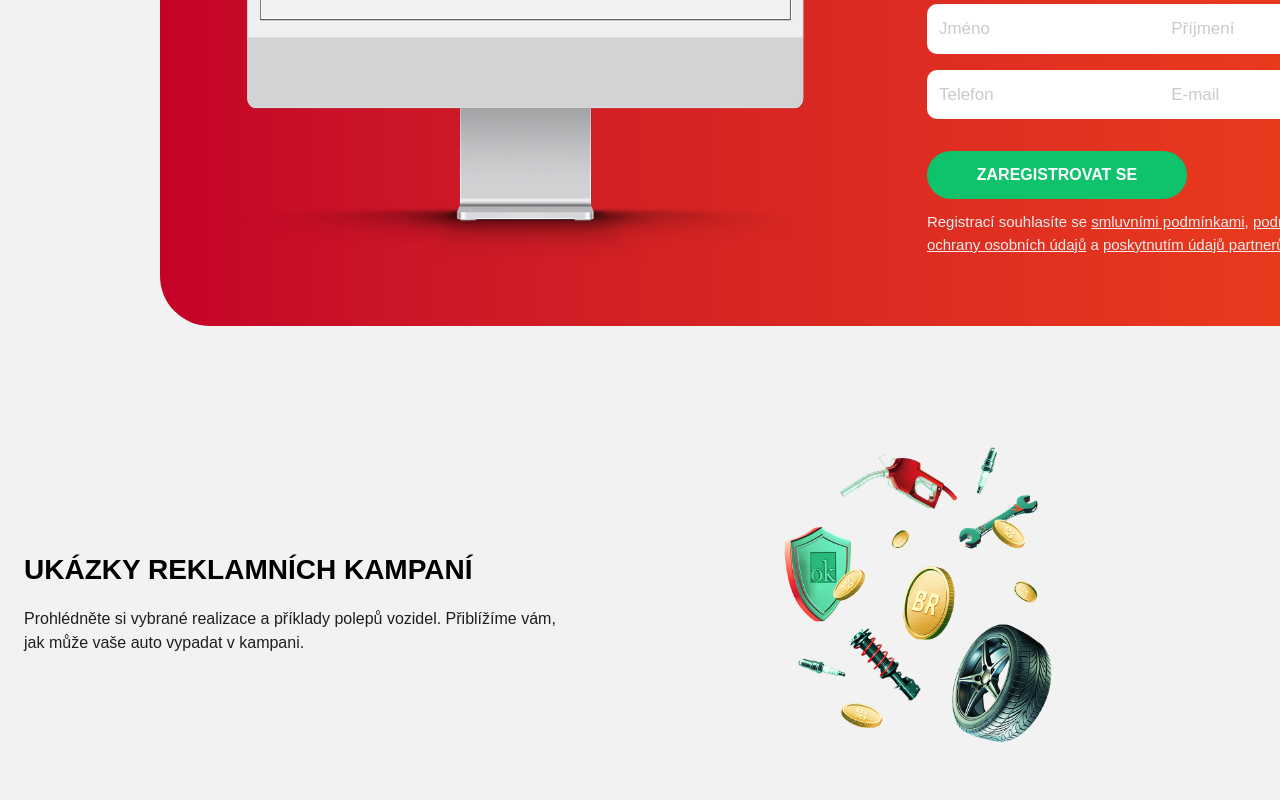
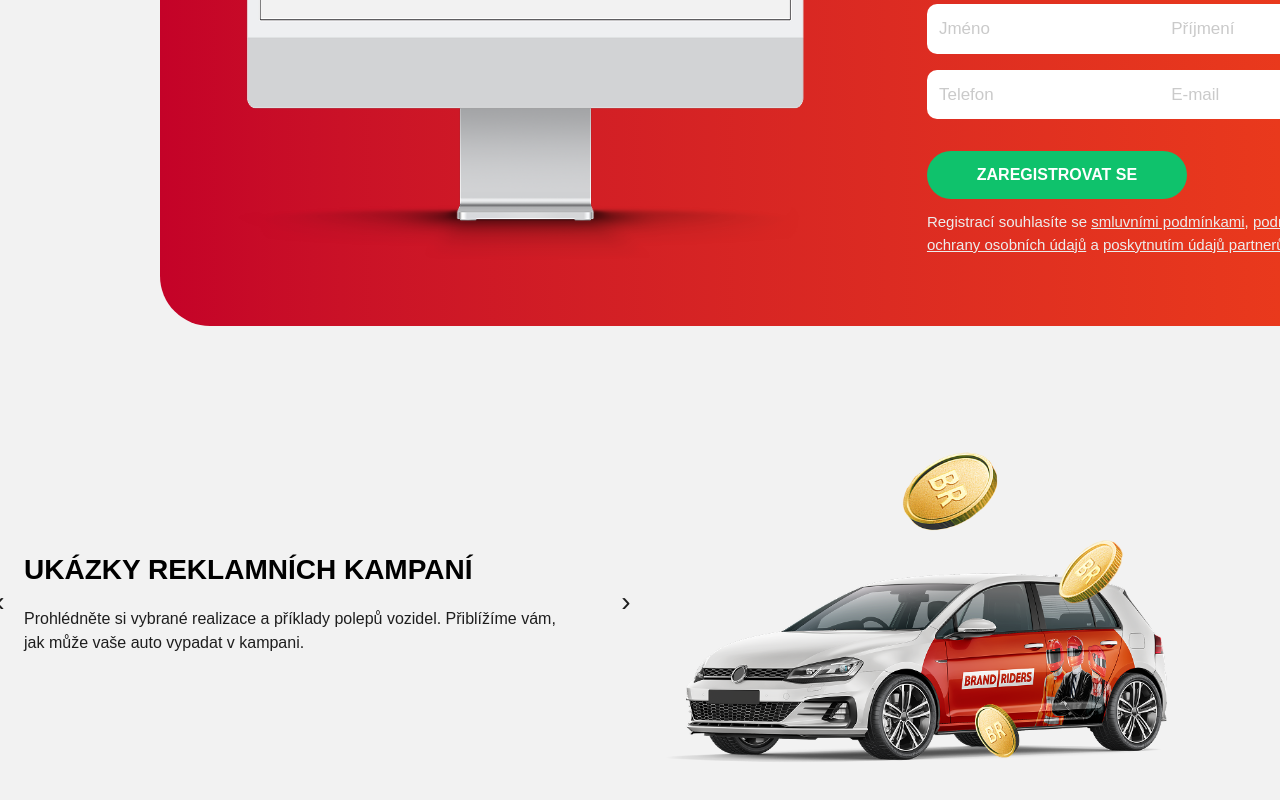
Before and after one commit to primabox/Brand_riders, a website built with Vite: page my-project/index.html in a window 1280 px wide. Shown: the part 6216-7016 px from the top of the page. Built offline with nearby package versions, Linux system fonts and the light colour scheme; a web font is replaced by a local one.

Commit message:
carousel

```diff
--- a/my-project/index.html
+++ b/my-project/index.html
@@ -542,14 +542,18 @@
   <section class="showcase-carousel py-12">
     <div class="mx-auto max-w-[1550px] px-6 flex items-center justify-between">
       <!-- Left: text area styled like photo 2 -->
-      <div class="showcase-text w-1/2 pr-8">
+      <div class="showcase-text relative w-1/2 pr-8">
         <h3 class="uppercase text-[28px] font-black">UKÁZKY REKLAMNÍCH KAMPANÍ</h3>
         <p class="mt-4 text-[16px] text-[#1E1E1E]">Prohlédněte si vybrané realizace a příklady polepů vozidel.
           Přiblížíme vám, jak může vaše auto vypadat v kampani.</p>
+        <!-- large arrows positioned beside the text (left/right) -->
+        <button class="showcase-prev absolute -left-12 top-1/2 transform -translate-y-1/2 text-[#1E1E1E] bg-transparent w-12 h-12 flex items-center justify-center z-40 text-[28px]" aria-label="Předchozí">‹</button>
+        <button class="showcase-next absolute -right-12 top-1/2 transform -translate-y-1/2 text-[#1E1E1E] bg-transparent w-12 h-12 flex items-center justify-center z-40 text-[28px]" aria-label="Další">›</button>
       </div>
 
       <!-- Right: image carousel -->
       <div class="showcase-slider w-[700px] h-[360px] relative flex items-center justify-center overflow-hidden">
+        <!-- prev/next moved to the left text column -->
         <div class="slide absolute inset-0 flex items-center justify-center">
           <img src="img/Artboard1.png" alt="Ukázka kampaně 1" class="max-w-full max-h-[340px] object-contain" />
         </div>
@@ -559,6 +563,7 @@
         <div class="slide hidden absolute inset-0 flex items-center justify-center">
           <img src="img/roadcar.png" alt="Ukázka kampaně 3" class="max-w-full max-h-[340px] object-contain" />
         </div>
+        <!-- next button moved to the left text column -->
       </div>
     </div>
   </section>
--- /dev/null
+++ b/my-project/src/showcase-carousel.js
@@ -0,0 +1,40 @@
+document.addEventListener('DOMContentLoaded', () => {
+  const container = document.querySelector('.showcase-carousel');
+  if (!container) return;
+
+  const slides = Array.from(container.querySelectorAll('.slide'));
+  // prev/next buttons live in the text column; search container-wide
+  const prev = container.querySelector('.showcase-prev');
+  const next = container.querySelector('.showcase-next');
+  let idx = 0;
+
+  function show(i){
+    slides.forEach((s, ii) => s.classList.toggle('hidden', ii !== i));
+  }
+
+  show(idx);
+
+  prev && prev.addEventListener('click', () => {
+    idx = (idx - 1 + slides.length) % slides.length;
+    show(idx);
+  });
+
+  next && next.addEventListener('click', () => {
+    idx = (idx + 1) % slides.length;
+    show(idx);
+  });
+
+  let timer = setInterval(() => {
+    idx = (idx + 1) % slides.length;
+    show(idx);
+  }, 5000);
+
+  // Pause auto-rotate while hovering the carousel
+  container.addEventListener('mouseenter', () => clearInterval(timer));
+  container.addEventListener('mouseleave', () => {
+    timer = setInterval(() => {
+      idx = (idx + 1) % slides.length;
+      show(idx);
+    }, 5000);
+  });
+});
```
